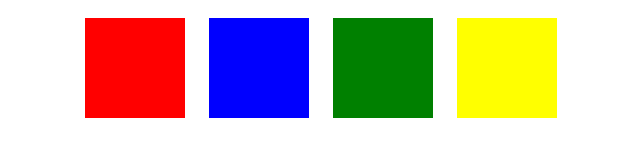
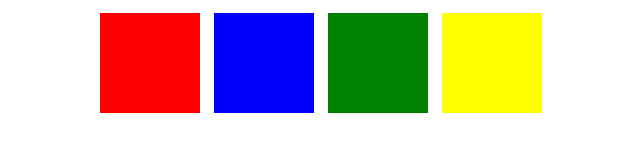
Before and after one commit to Traizel/color-blocks, a plain HTML site: page index.html in a window 1280 px wide. Shown: the whole page, without its empty margins (319-959 px from the left). Drawn offline with Linux system fonts and the light colour scheme.

Commit message:
fixed blocks being too far apart

```diff
--- a/style.css
+++ b/style.css
@@ -12,7 +12,7 @@
     background-color: yellow;
 }
 #redblock, #blueblock, #greenblock, #yellowblock {
-    margin: 10px 10px 10px 10px;
+    margin: 5px 5px 5px 5px;
     width: 100px;
     height: 100px;
     display: inline-flex;
```
